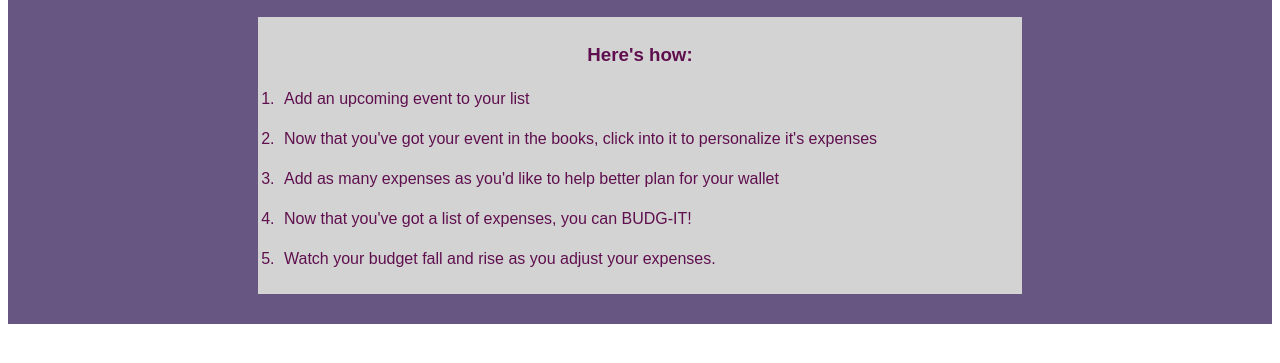
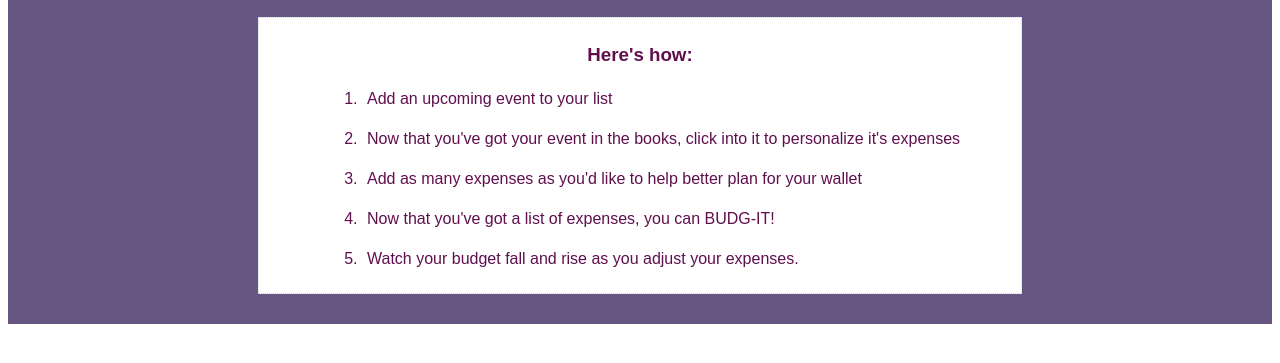
Before and after one commit to SuitcaseCoder/Budget_App, a website: page public/index.html in a window 1280 px wide. Shown: the part 319-682 px from the top of the page. Drawn offline with nearby package versions, Linux system fonts and the light colour scheme; no server answers.

Commit message:
css changes

```diff
--- a/public/main.css
+++ b/public/main.css
@@ -22,7 +22,7 @@ header ol{
   margin: 0px 250px;
   padding: 8px;
   margin-bottom: 15px;
-  background-color: lightgrey;
+  background-color: white;
 }
 
 header ol>h3{
@@ -35,6 +35,8 @@ header ol>li {
   color: #5F0F4e;
   padding: 5px;
   margin: 12px;
+  margin-left: 95px;
+  font-size: 16px;
 }
 
 main {
@@ -60,7 +62,7 @@ main {
 
 button{
   color: white;
-  background-color: #67aECA
+  background-color: #67aECA;
 }
 
 
@@ -73,8 +75,11 @@ button{
 
   header ol {
     margin: 0px;
+  }
 
-  }
+  /* header ol>li {
+    margin: 5px;
+  } */
 
   header{
     padding: 3px;
--- a/public/script.js
+++ b/public/script.js
@@ -211,7 +211,7 @@ function updateExpAmt(recalculatedAmt,target){
 //IS THIS EVEN CALLED FOR?
 // function renderExpenseItems(eventSelectedID) {
 //   renderExpenseList();
-//   handleTotBudChange();
+  // handleTotBudChange();
 // }
 
 
@@ -238,7 +238,7 @@ console.log(newExpenses.percentage);
     </li>`);
 }
 
-// //HANDLES CHANGES TO THE TOTAL BUDGET
+//HANDLES CHANGES TO THE TOTAL BUDGET
 // function handleTotBudChange(){
 //   $('input[type="number"]').on('change', function(e){
 //     const val = $(this).val();
```
